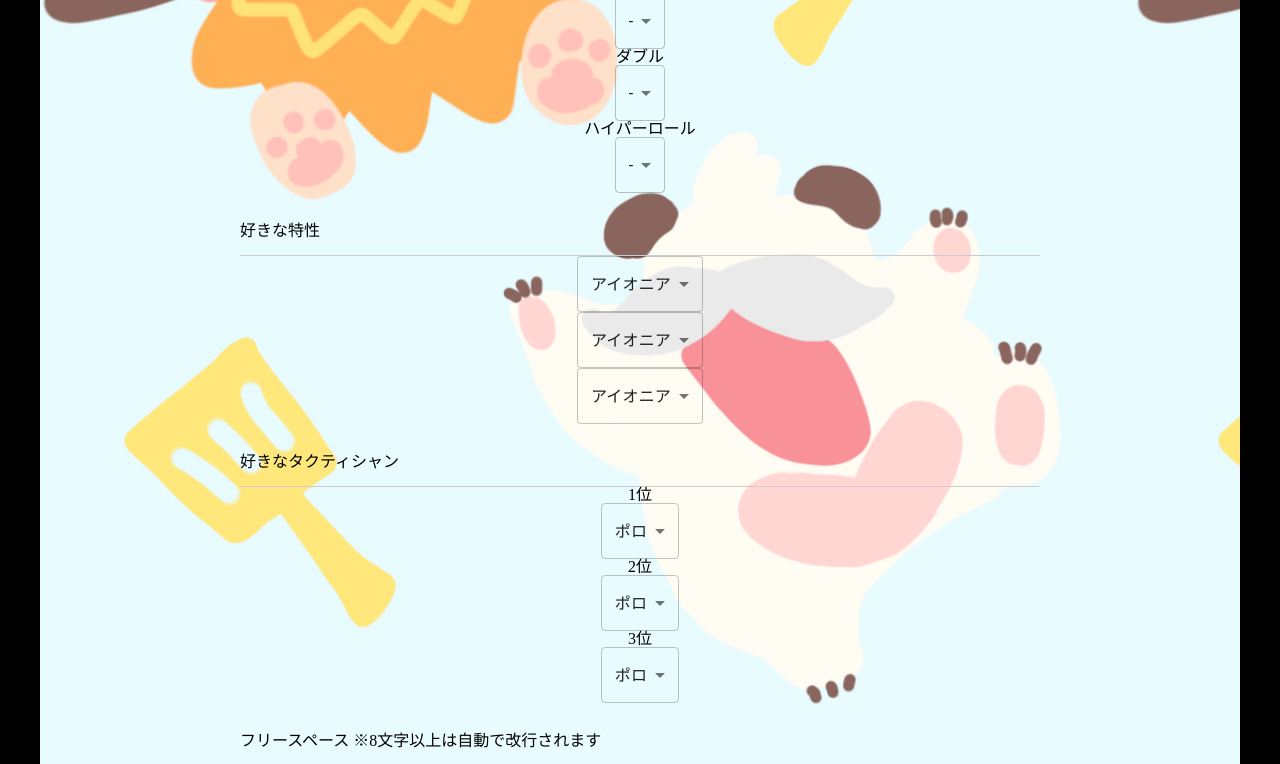
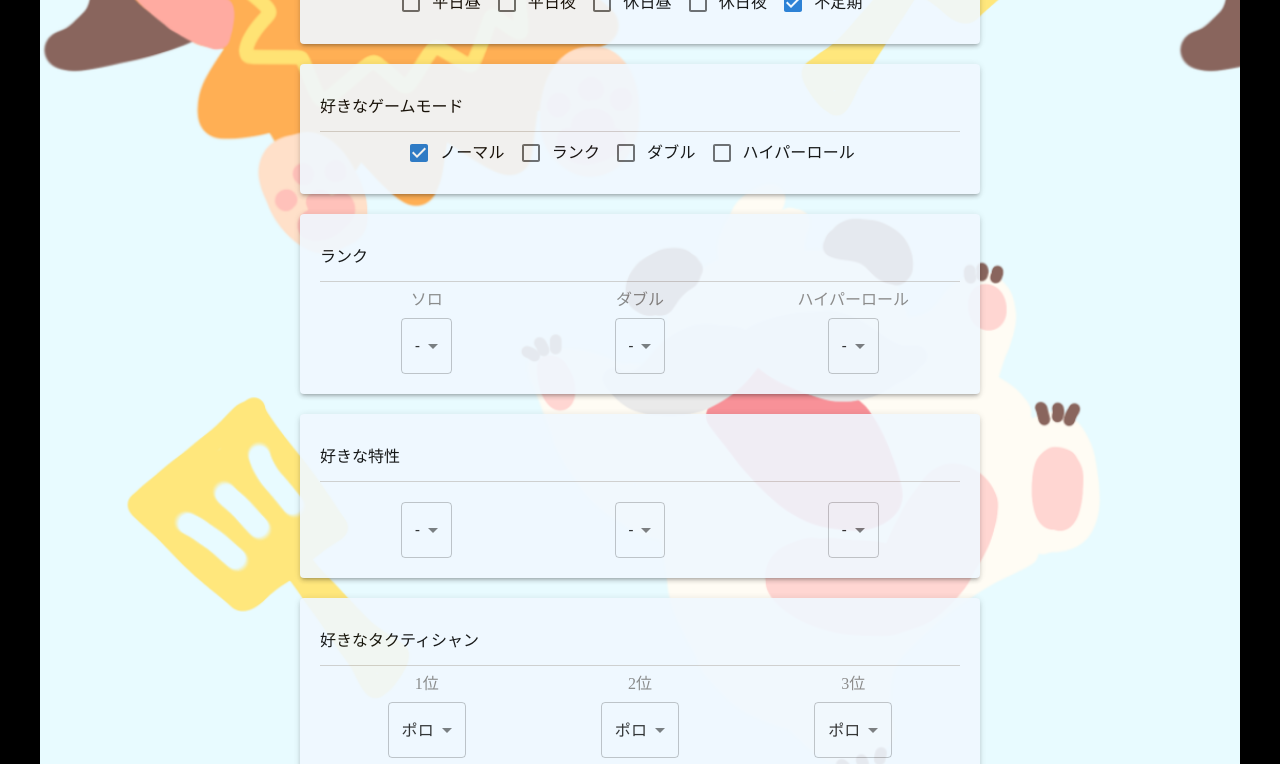
Before and after one commit to k-and-k-dev/tftcard, a Next.js app: page / in a window 1280 px wide. Shown: the part 940-1704 px from the top of the page. Built offline with nearby package versions, Linux system fonts and the light colour scheme.

Commit message:
トップページのデザインを変更。

```diff
--- a/src/components/atoms/CheckboxGroup.tsx
+++ b/src/components/atoms/CheckboxGroup.tsx
@@ -25,7 +25,7 @@ export const CheckboxGroup: React.FC<CheckboxGroupProps> = ({
 }) => {
     return (
         <div>
-            <FormGroup row={true} ref={inputRef} {...rest}>
+            <FormGroup row={true} ref={inputRef} {...rest} sx={{ display: "block" }}>
                 {checkBoxPropsList.map((props) => (
                     <FormControlLabel
                         key={props.value}
--- a/src/components/organisms/Form.module.scss
+++ b/src/components/organisms/Form.module.scss
@@ -1,5 +1,8 @@
 .form_unit {
+    width: 90%;
     margin-top: 30px;
+    margin-left: auto;
+    margin-right: auto;
     & + & {
         margin-top: 30px;
     }
@@ -10,6 +13,31 @@
     text-align: left;
     padding-bottom: 1em;
     border-bottom: solid 1px #ccc;
+}
+
+.form_multicombobox_container {
+    display: flex;
+    flex-direction: row;
+    @media screen and (max-width: 767px) {
+        flex-direction: column;
+    }
+}
+
+.form_multicombobox_item {
+    display: flex;
+    flex-direction: column;
+    margin-top: 10px;
+    margin-left: auto;
+    margin-right: auto;
+}
+
+.form_multicombobox_title {
+    color: gray;
+}
+
+.form_multicombobox_combobox {
+    width: 200px;
+    margin-top: 10px;
 }
 
 .input_text {
--- a/src/components/organisms/Form.tsx
+++ b/src/components/organisms/Form.tsx
@@ -11,6 +11,7 @@ import { RhfCheckboxGroup } from "../molecules/RhfCheckboxGroup";
 import { RhfSelectForm } from "../molecules/RhfSelectForm";
 import { ImageWithText } from "./ImageWithText";
 import { Modal } from "../atoms/Modal";
+import { Paper } from "@mui/material";
 
 export type FormInputs = {
     template: string;
@@ -46,6 +47,16 @@ export const Form = () => {
         setIsCreate(true);
         formInputs = data;
     };
+
+    const paperSx = {
+        m: "20px",
+        px: "20px",
+        pt: "5px",
+        pb: "20px",
+        color: "black",
+        bgcolor: "aliceblue",
+        opacity: 0.9,
+    };
     return (
         <>
             {/* {isCreate ? <ImageWithText formInputs={formInputs} /> : <></>} */}
@@ -56,8 +67,11 @@ export const Form = () => {
                 <div className={styles.form_unit}>
                     {/* register関数の呼び出しにより、フォーム入力の要素を引数の名前で登録する */}
                     {/* register関数の第2引数には、HTML標準フォームデータ検証のルールが渡せる */}
+                    <Paper elevation={3} sx={paperSx}>
                         <p className={styles.form_unit_title}>テンプレート</p>
                         <RhfRadioGroup name="template" control={control} radioPropsList={templateProps} />
+                    </Paper>
+                    <Paper elevation={3} sx={paperSx}>
                         <p className={styles.form_unit_title}>お名前</p>
                         <input
                             type="text"
@@ -72,32 +86,117 @@ export const Form = () => {
                                 message ? <p className={styles.form_validateMessage}>{message}</p> : null
                             }
                         />
+                    </Paper>
+                    <Paper elevation={3} sx={paperSx}>
                         <p className={styles.form_unit_title}>性別</p>
                         <RhfRadioGroup name="sex" control={control} radioPropsList={sexProps} />
+                    </Paper>
+                    <Paper elevation={3} sx={paperSx}>
                         <p className={styles.form_unit_title}>ボイスチャット</p>
                         <RhfCheckboxGroup name="vc" control={control} checkBoxPropsList={vcProps} />
+                    </Paper>
+                    <Paper elevation={3} sx={paperSx}>
                         <p className={styles.form_unit_title}>プレイ時間帯</p>
                         <RhfCheckboxGroup name="playTime" control={control} checkBoxPropsList={playTimeProps} />
+                    </Paper>
+                    <Paper elevation={3} sx={paperSx}>
                         <p className={styles.form_unit_title}>好きなゲームモード</p>
                         <RhfCheckboxGroup name="gameMode" control={control} checkBoxPropsList={gameModeProps} />
+                    </Paper>
+                    <Paper elevation={3} sx={paperSx}>
                         <p className={styles.form_unit_title}>ランク</p>
+                        <div className={styles.form_multicombobox_container}>
+                            <div className={styles.form_multicombobox_item}>
+                                <div className={styles.form_multicombobox_title}>
                                     <p>ソロ</p>
+                                </div>
+                                <div className={styles.form_multicombobox_combobox}>
                                     <RhfSelectForm name="rank" control={control} selectPropsList={rankProps} />
+                                </div>
+                            </div>
+                            <div className={styles.form_multicombobox_item}>
+                                <div className={styles.form_multicombobox_title}>
                                     <p>ダブル</p>
+                                </div>
+                                <div className={styles.form_multicombobox_combobox}>
                                     <RhfSelectForm name="rank_double" control={control} selectPropsList={rankProps} />
+                                </div>
+                            </div>
+                            <div className={styles.form_multicombobox_item}>
+                                <div className={styles.form_multicombobox_title}>
                                     <p>ハイパーロール</p>
-                    <RhfSelectForm name="rank_hyper" control={control} selectPropsList={rankHyperProps} />
+                                </div>
+                                <div className={styles.form_multicombobox_combobox}>
+                                    <RhfSelectForm
+                                        name="rank_hyper"
+                                        control={control}
+                                        selectPropsList={rankHyperProps}
+                                    />
+                                </div>
+                            </div>
+                        </div>
+                    </Paper>
+                    <Paper elevation={3} sx={paperSx}>
                         <p className={styles.form_unit_title}>好きな特性</p>
+                        <div className={styles.form_multicombobox_container}>
+                            <div className={styles.form_multicombobox_item}>
+                                <div className={styles.form_multicombobox_combobox}>
                                     <RhfSelectForm name="trait1" control={control} selectPropsList={traitProps} />
+                                </div>
+                            </div>
+                            <div className={styles.form_multicombobox_item}>
+                                <div className={styles.form_multicombobox_combobox}>
                                     <RhfSelectForm name="trait2" control={control} selectPropsList={traitProps} />
+                                </div>
+                            </div>
+                            <div className={styles.form_multicombobox_item}>
+                                <div className={styles.form_multicombobox_combobox}>
                                     <RhfSelectForm name="trait3" control={control} selectPropsList={traitProps} />
+                                </div>
+                            </div>
+                        </div>
+                    </Paper>
+                    <Paper elevation={3} sx={paperSx}>
                         <p className={styles.form_unit_title}>好きなタクティシャン</p>
+                        <div className={styles.form_multicombobox_container}>
+                            <div className={styles.form_multicombobox_item}>
+                                <div className={styles.form_multicombobox_title}>
                                     <p>1位</p>
-                    <RhfSelectForm name="tactician1" control={control} selectPropsList={tacticianProps} />
+                                </div>
+                                <div className={styles.form_multicombobox_combobox}>
+                                    <RhfSelectForm
+                                        name="tactician1"
+                                        control={control}
+                                        selectPropsList={tacticianProps}
+                                    />
+                                </div>
+                            </div>
+                            <div className={styles.form_multicombobox_item}>
+                                <div className={styles.form_multicombobox_title}>
                                     <p>2位</p>
-                    <RhfSelectForm name="tactician2" control={control} selectPropsList={tacticianWithNoneProps} />
+                                </div>
+                                <div className={styles.form_multicombobox_combobox}>
+                                    <RhfSelectForm
+                                        name="tactician2"
+                                        control={control}
+                                        selectPropsList={tacticianWithNoneProps}
+                                    />
+                                </div>
+                            </div>
+                            <div className={styles.form_multicombobox_item}>
+                                <div className={styles.form_multicombobox_title}>
                                     <p>3位</p>
-                    <RhfSelectForm name="tactician3" control={control} selectPropsList={tacticianWithNoneProps} />
+                                </div>
+                                <div className={styles.form_multicombobox_combobox}>
+                                    <RhfSelectForm
+                                        name="tactician3"
+                                        control={control}
+                                        selectPropsList={tacticianWithNoneProps}
+                                    />
+                                </div>
+                            </div>
+                        </div>
+                    </Paper>
                 </div>
                 <div className={styles.form_unit}>
                     <p className={styles.form_unit_title}>フリースペース ※8文字以上は自動で改行されます</p>
@@ -137,9 +236,9 @@ const defaultValues: FormInputs = {
     rank: "None",
     rank_double: "None",
     rank_hyper: "None",
-    trait1: "Ionia",
-    trait2: "Ionia",
-    trait3: "Ionia",
+    trait1: "None",
+    trait2: "None",
+    trait3: "None",
     tactician1: "Polo",
     tactician2: "Polo",
     tactician3: "Polo",
@@ -309,6 +408,10 @@ const rankHyperProps = [
 
 const traitProps = [
     {
+        label: "-",
+        value: "None",
+    },
+    {
         label: "アイオニア",
         value: "Ionia",
     },
@@ -422,7 +525,7 @@ const traitProps = [
     },
     {
         label: "----------以下SET8.5----------",
-        value: "None",
+        value: "Line",
     },
     {
         label: "ADMIN",
--- a/src/components/organisms/ImageWithText.tsx
+++ b/src/components/organisms/ImageWithText.tsx
@@ -330,7 +330,7 @@ const DrawRankImage = (context: CanvasRenderingContext2D, name: string, index: n
 const DrawTraitImages = (context: CanvasRenderingContext2D, names: string[]) => {
     let index = 0;
     names.map((name) => {
-        if (name === "None") return;
+        if (name === "None" || name === "Line") return;
         DrawTraitImage(context, name, index);
         index++;
     });
```
Lines whose indentation alone changed are shown as unchanged.
